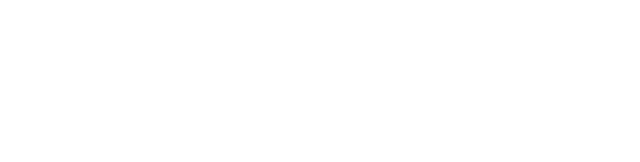
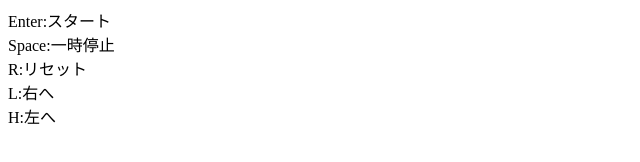
Before and after one commit to ebiyu/dopp, a plain HTML site: page index.html in a window 1280 px wide. Shown: the top 162 px of the page, without its empty margins (0-640 px from the left). Drawn offline with Linux system fonts and the light colour scheme.

Commit message:
説明文を追加しました

```diff
--- a/index.html
+++ b/index.html
@@ -4,6 +4,13 @@
 <meta charset='utf-8'>
 </head>
 <body>
+<div id='instruction'>
+Enter:スタート<br>
+Space:一時停止<br>
+R:リセット<br>
+L:右へ<br>
+H:左へ<br>
+</div>
 <canvas id="can" width="1500" height="1000"></canvas>
 <script src='main.js'></script>
 </body>
--- a/main.js
+++ b/main.js
@@ -42,6 +42,7 @@ window.onkeypress=function(e){
             cx=400;
             cy=400;
             running=true;
+            document.getElementById('instruction').innerHTML='';
             break;
         case 'm':
             cx=mx;
```
